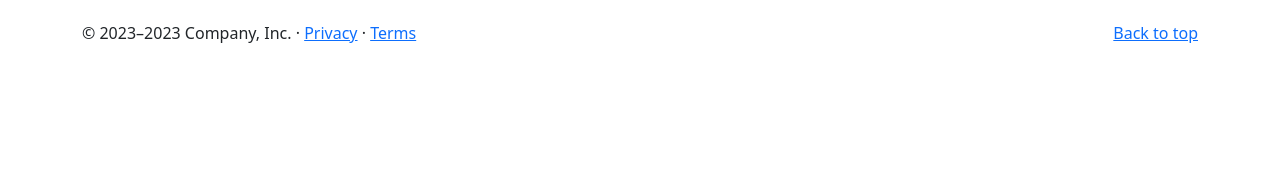
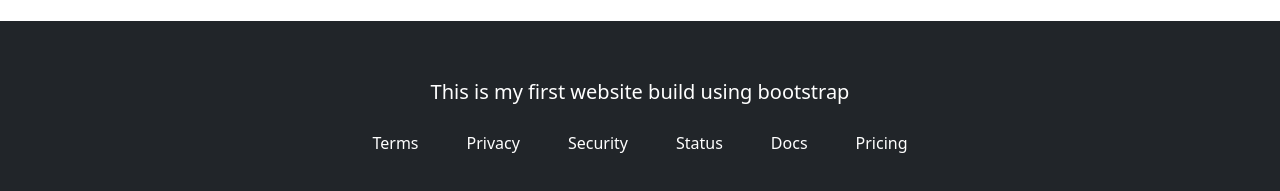
Before and after one commit to Manas1341/Codestars.github.io, a plain HTML site: page index.html in a window 1280 px wide. Shown: the part 1059-1250 px from the top of the page. Before the commit the page ends 1120 px from the top, so only its background shows below. Drawn offline with nearby package versions, Linux system fonts and the light colour scheme.

Commit message:
Update index.html

```diff
--- a/index.html
+++ b/index.html
@@ -260,9 +260,23 @@
             </div>
         </div>
     </div>
-    <footer class="container">
-        <p class="float-end"><a href="#">Back to top</a></p>
-        <p>© 2023–2023 Company, Inc. · <a href="#">Privacy</a> · <a href="#">Terms</a></p>
+    <footer>
+        <div class="bg-dark text-secondary  text-center">
+            <div class="py-5">
+                <h1 class="display-5 fw-bold text-white"></h1>
+                <div class="col-lg-6 mx-auto">
+                    <p class="fs-5 mb-4 text-white">This is my first website build using bootstrap</p>
+                    <div class="d-grid gap-5 d-sm-flex justify-content-sm-center text-white">
+                        <p>Terms</p>
+                        <p>Privacy</p>
+                        <p>Security</p>
+                        <p>Status</p>
+                        <p>Docs</p>
+                        <p>Pricing</p>
+                    </div>
+                </div>
+            </div>
+        </div>
     </footer>
 
     <script src="https://cdn.jsdelivr.net/npm/bootstrap@5.3.0/dist/js/bootstrap.bundle.min.js"
```
